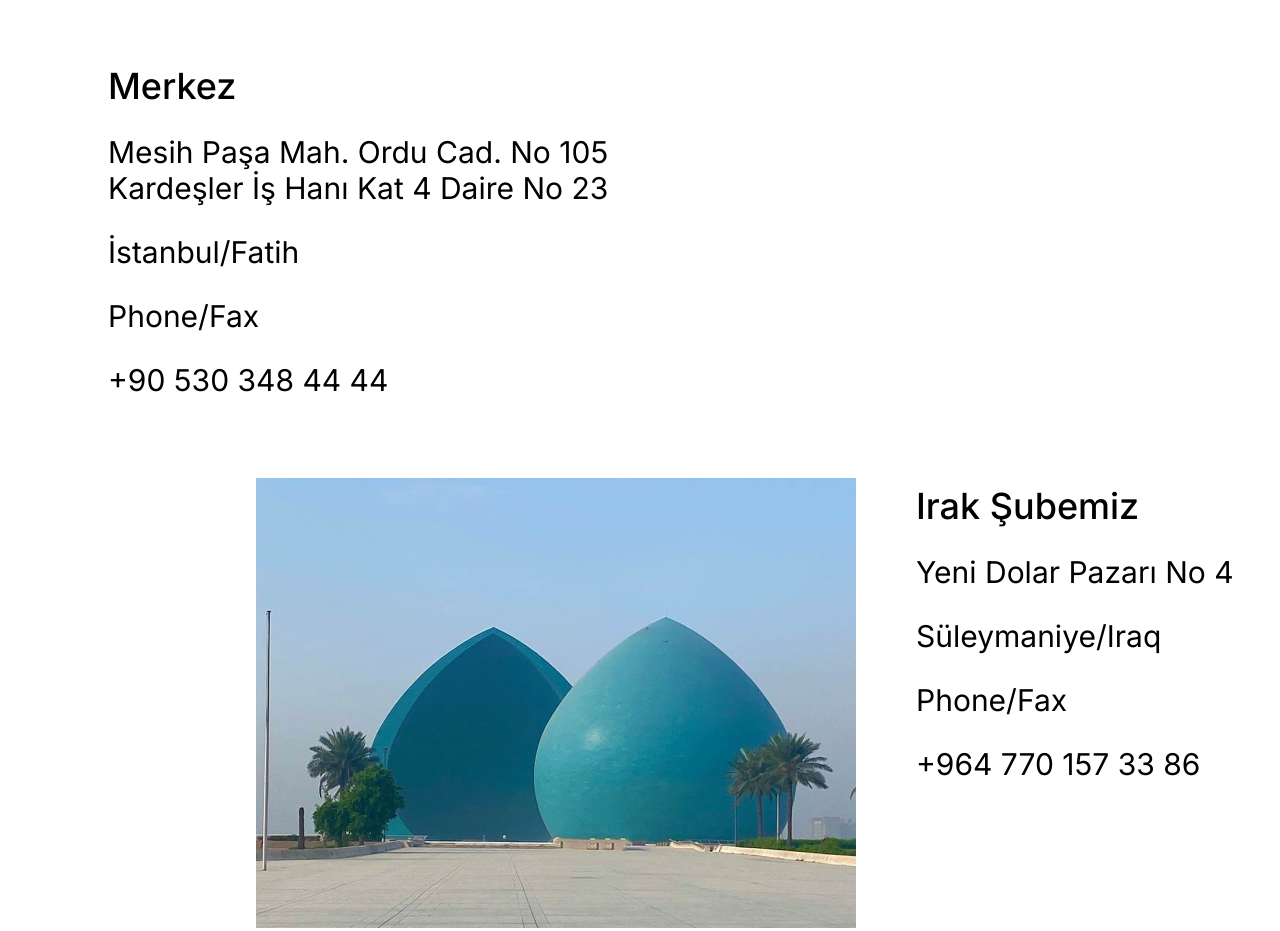
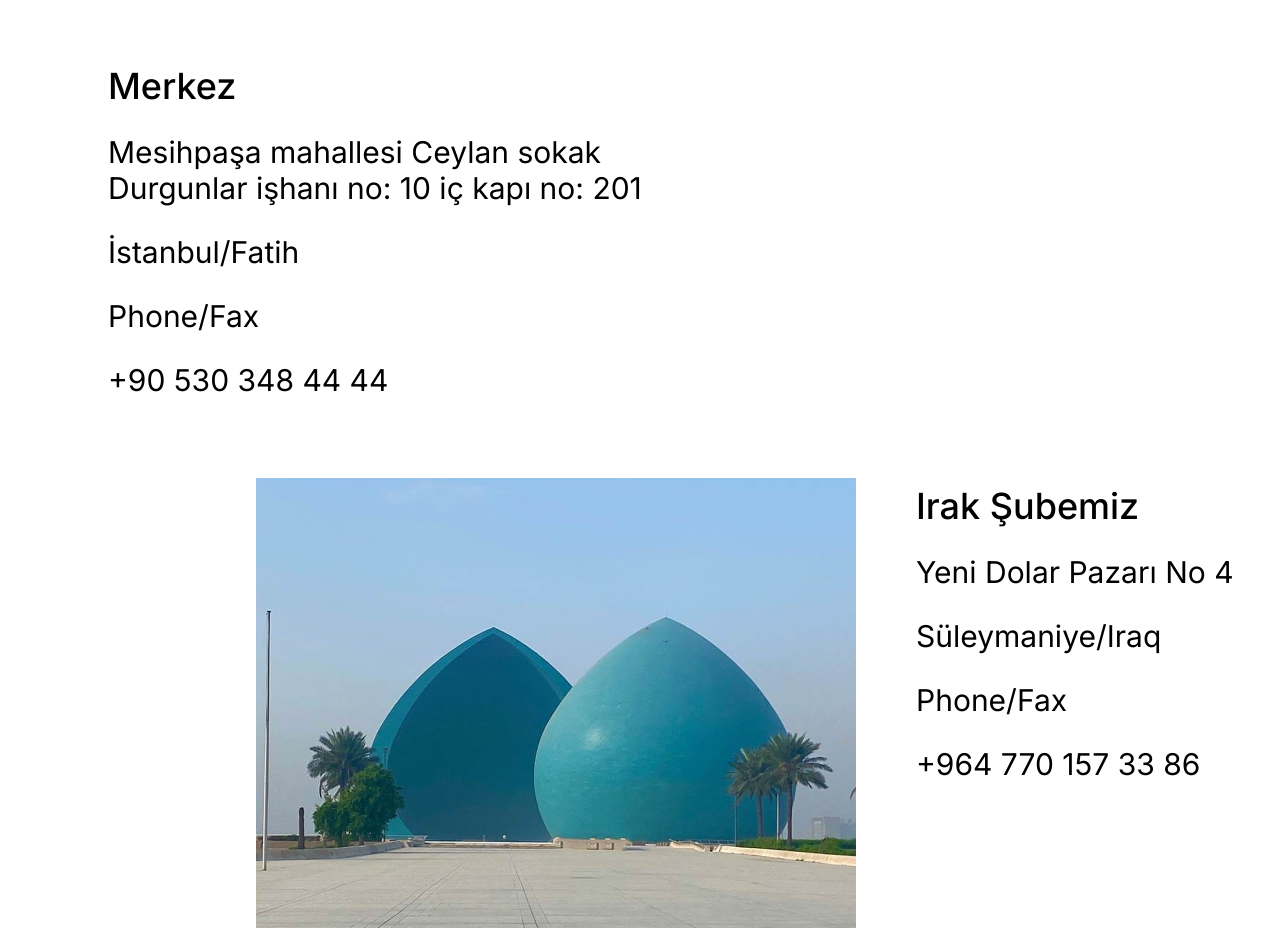
Before and after one commit to kerempekarli/Amo-Global, a React (Create React App) app: page /contact in a window 1280 px wide. Shown: the part 1340-2271 px from the top of the page. Built offline with nearby package versions, Linux system fonts and the light colour scheme; grey boxes are pictures that could not be loaded.

Commit message:
adress changed

```diff
--- a/src/pages/contact.js
+++ b/src/pages/contact.js
@@ -60,8 +60,7 @@ export default function Contact() {
           <div className="text-2xl xl:text-3xl font-normal pl-5  mt-10 xl:mt-2 space-y-7">
             <div className="text-4xl font-medium">Merkez</div>
             <div>
-              Mesih Paşa Mah. Ordu Cad. No 105 <br></br>Kardeşler İş Hanı Kat 4
-              Daire No 23
+            Mesihpaşa mahallesi Ceylan sokak  <br></br> Durgunlar işhanı no: 10 iç kapı no: 201
             </div>
             <div>İstanbul/Fatih</div>
             <div>Phone/Fax</div>
```
